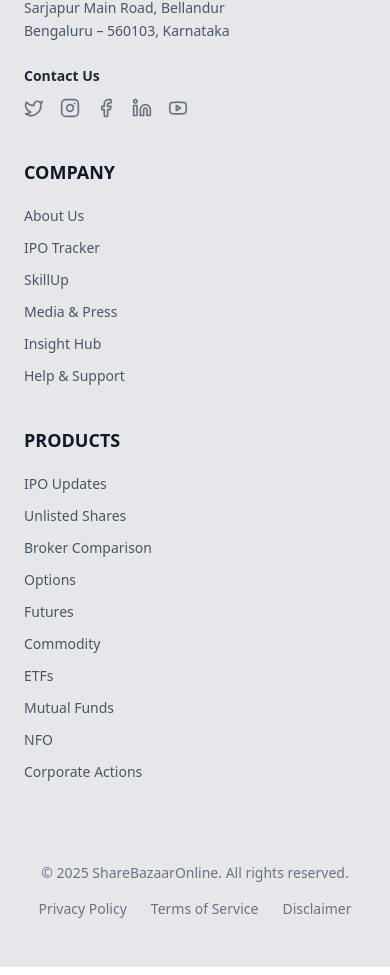
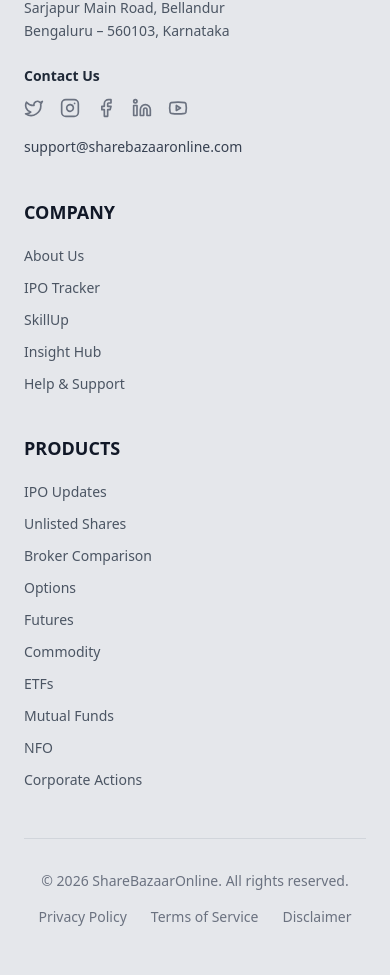
Before and after one commit to sharebazaronline1/sharebazaronline, a React (Vite) app: page / in a window 390 px wide. Shown: the part 6775-7750 px from the top of the page. Built offline with nearby package versions, Linux system fonts and the light colour scheme; no server answers; the database is empty; what @tailwindcss/typography would draw is missing.

Commit message:
footer fix

```diff
--- a/src/App.jsx
+++ b/src/App.jsx
@@ -41,6 +41,7 @@
 import AdminRoute from "./components/AdminRoute";
 // import AdminReferrals from "./pages/AdminReferrals";
 import AdminUsers from "./pages/AdminUsers"
+import ScrollToTop from "./components/ScrollToTop";
 import AdminPreIPO from "./pages/AdminPreIPO"
 import AdminOrders from "./pages/AdminOrders"
 import AdminBlog from "./pages/AdminBlog";
@@ -170,6 +171,7 @@
   return (
     <AuthProvider>
       <Router>
+         <ScrollToTop />
         <AppLayout />
       </Router>
     </AuthProvider>
--- a/src/components/Footer.jsx
+++ b/src/components/Footer.jsx
@@ -1,19 +1,27 @@
 // src/components/Footer.jsx
+
 import { Link } from "react-router-dom";
-import { Twitter, Instagram, Facebook, Linkedin, Youtube } from "lucide-react";
+import {
+  Twitter,
+  Instagram,
+  Facebook,
+  Linkedin,
+  Youtube,
+} from "lucide-react";
 
 const Footer = () => {
   const year = new Date().getFullYear();
 
   return (
-    <footer className="bg-gray-200 border-t border-gray-200 mt-2">
+    <footer className="bg-gray-200 border-t border-gray-300 mt-2">
       <div className="max-w-7xl mx-auto px-6 py-12">
+
         <div className="grid grid-cols-1 md:grid-cols-2 lg:grid-cols-5 gap-10">
 
-          {/* Company Info + LOGO */}
+          {/* COMPANY INFO */}
           <div className="lg:col-span-2">
+
             <div className="flex items-center gap-3 mb-6">
-
               <img
                 src="/images/sharebazaar.png"
                 alt="ShareBazaarOnline Logo"
@@ -22,69 +30,260 @@
             </div>
 
             <p className="text-sm text-gray-600 leading-relaxed mb-6">
-              Vaishnavi Tech Park, South Tower, 3rd Floor<br />
-              Sarjapur Main Road, Bellandur<br />
+              Vaishnavi Tech Park, South Tower, 3rd Floor
+              <br />
+              Sarjapur Main Road, Bellandur
+              <br />
               Bengaluru – 560103, Karnataka
             </p>
 
-            <div className="space-y-6">
+            {/* CONTACT */}
+            <div className="space-y-4">
+
               <div>
-                <p className="text-sm font-semibold text-gray-800 mb-3">Contact Us</p>
+                <p className="text-sm font-semibold text-gray-800 mb-3">
+                  Contact Us
+                </p>
+
                 <div className="flex gap-4">
-                  <a href="#" className="text-gray-500 hover:text-gray-900 transition"><Twitter size={20} /></a>
-                  <a href="#" className="text-gray-500 hover:text-gray-900 transition"><Instagram size={20} /></a>
-                  <a href="#" className="text-gray-500 hover:text-gray-900 transition"><Facebook size={20} /></a>
-                  <a href="#" className="text-gray-500 hover:text-gray-900 transition"><Linkedin size={20} /></a>
-                  <a href="#" className="text-gray-500 hover:text-gray-900 transition"><Youtube size={20} /></a>
+                  <a
+                    href="#"
+                    className="text-gray-500 hover:text-gray-900 transition"
+                  >
+                    <Twitter size={20} />
+                  </a>
+
+                  <a
+                    href="#"
+                    className="text-gray-500 hover:text-gray-900 transition"
+                  >
+                    <Instagram size={20} />
+                  </a>
+
+                  <a
+                    href="#"
+                    className="text-gray-500 hover:text-gray-900 transition"
+                  >
+                    <Facebook size={20} />
+                  </a>
+
+                  <a
+                    href="#"
+                    className="text-gray-500 hover:text-gray-900 transition"
+                  >
+                    <Linkedin size={20} />
+                  </a>
+
+                  <a
+                    href="#"
+                    className="text-gray-500 hover:text-gray-900 transition"
+                  >
+                    <Youtube size={20} />
+                  </a>
                 </div>
               </div>
 
-
+              <div>
+                <a
+                  href="mailto:support@sharebazaaronline.com"
+                  className="text-sm text-gray-700 hover:text-black transition"
+                >
+                  support@sharebazaaronline.com
+                </a>
+              </div>
 
             </div>
           </div>
 
-          {/* Company Links */}
+          {/* COMPANY */}
           <div>
-            <h3 className="text-lg font-bold text-gray-900 mb-5">COMPANY</h3>
+            <h3 className="text-lg font-bold text-gray-900 mb-5">
+              COMPANY
+            </h3>
+
             <ul className="space-y-3 text-sm text-gray-600">
-              <li><Link to="/about" className="hover:text-gray-900 transition">About Us</Link></li>
-              <li><Link to="/ipotracker" className="hover:text-gray-900 transition">IPO Tracker</Link></li>
-              <li><Link to="/skillup" className="hover:text-gray-900 transition">SkillUp</Link></li>
-              <li><Link to="/media" className="hover:text-gray-900 transition">Media & Press</Link></li>
-              <li><Link to="/insighthub" className="hover:text-gray-900 transition">Insight Hub</Link></li>
-              <li><Link to="/help" className="hover:text-gray-900 transition">Help & Support</Link></li>
+
+              <li>
+                <Link
+                  to="/"
+                  className="hover:text-gray-900 transition"
+                >
+                  About Us
+                </Link>
+              </li>
+
+              <li>
+                <Link
+                  to="/ipo/ipo-list"
+                  className="hover:text-gray-900 transition"
+                >
+                  IPO Tracker
+                </Link>
+              </li>
+
+              <li>
+                <Link
+                  to="/skill-up"
+                  className="hover:text-gray-900 transition"
+                >
+                  SkillUp
+                </Link>
+              </li>
+
+              <li>
+                <Link
+                  to="/insight-hub"
+                  className="hover:text-gray-900 transition"
+                >
+                  Insight Hub
+                </Link>
+              </li>
+
+              <li>
+                <a
+                  href="mailto:support@sharebazaaronline.com"
+                  className="hover:text-gray-900 transition"
+                >
+                  Help & Support
+                </a>
+              </li>
+
             </ul>
           </div>
 
-          {/* Products */}
-       <div>
-            <h3 className="text-lg font-bold text-gray-900 mb-5">PRODUCTS</h3>
+          {/* PRODUCTS */}
+          <div>
+            <h3 className="text-lg font-bold text-gray-900 mb-5">
+              PRODUCTS
+            </h3>
+
             <ul className="space-y-3 text-sm text-gray-600">
-              <li><Link to="/ipo" className="hover:text-gray-900 transition">IPO Updates</Link></li>
-              <li><Link to="/unlisted" className="hover:text-gray-900 transition">Unlisted Shares</Link></li>
-              <li><Link to="/broker-comparison" className="hover:text-gray-900 transition">Broker Comparison</Link></li>
-              <li><Link to="/options" className="hover:text-gray-900 transition">Options</Link></li>
-              <li><Link to="/futures" className="hover:text-gray-900 transition">Futures</Link></li>
-              <li><Link to="/commodity" className="hover:text-gray-900 transition">Commodity</Link></li>
-              <li><Link to="/etf" className="hover:text-gray-900 transition">ETFs</Link></li>
-              <li><Link to="/mutual-funds" className="hover:text-gray-900 transition">Mutual Funds</Link></li>
-              <li><Link to="/nfo" className="hover:text-gray-900 transition">NFO</Link></li>
-              <li><Link to="/corporate-actions" className="hover:text-gray-900 transition">Corporate Actions</Link></li>
+
+              <li>
+                <Link
+                  to="/ipo/ipo-list"
+                  className="hover:text-gray-900 transition"
+                >
+                  IPO Updates
+                </Link>
+              </li>
+
+              <li>
+                <Link
+                  to="/pre-ipo-stocks"
+                  className="hover:text-gray-900 transition"
+                >
+                  Unlisted Shares
+                </Link>
+              </li>
+
+              <li>
+                <Link
+                  to="/broker-analyzer"
+                  className="hover:text-gray-900 transition"
+                >
+                  Broker Comparison
+                </Link>
+              </li>
+
+              <li>
+                <Link
+                  to="/skill-up"
+                  className="hover:text-gray-900 transition"
+                >
+                  Options
+                </Link>
+              </li>
+
+              <li>
+                <Link
+                  to="/skill-up"
+                  className="hover:text-gray-900 transition"
+                >
+                  Futures
+                </Link>
+              </li>
+
+              <li>
+                <Link
+                  to="/skill-up"
+                  className="hover:text-gray-900 transition"
+                >
+                  Commodity
+                </Link>
+              </li>
+
+              <li>
+                <Link
+                  to="/skill-up"
+                  className="hover:text-gray-900 transition"
+                >
+                  ETFs
+                </Link>
+              </li>
+
+              <li>
+                <Link
+                  to="/skill-up"
+                  className="hover:text-gray-900 transition"
+                >
+                  Mutual Funds
+                </Link>
+              </li>
+
+              <li>
+                <Link
+                  to="/skill-up"
+                  className="hover:text-gray-900 transition"
+                >
+                  NFO
+                </Link>
+              </li>
+
+              <li>
+                <Link
+                  to="/skill-up"
+                  className="hover:text-gray-900 transition"
+                >
+                  Corporate Actions
+                </Link>
+              </li>
+
             </ul>
           </div>
-
         </div>
 
-        {/* Bottom Bar */}
-        <div className="mt-12 pt-8 border-t border-gray-200 flex flex-col lg:flex-row justify-between items-center text-sm text-gray-500">
-          <p>© 2025 ShareBazaarOnline. All rights reserved.</p>
+        {/* BOTTOM */}
+        <div className="mt-12 pt-8 border-t border-gray-300 flex flex-col lg:flex-row justify-between items-center text-sm text-gray-500">
+
+          <p>
+            © {year} ShareBazaarOnline. All rights reserved.
+          </p>
+
           <div className="flex gap-6 mt-4 lg:mt-0">
-            <Link to="/privacy" className="hover:text-gray-900 transition">Privacy Policy</Link>
-            <Link to="/terms" className="hover:text-gray-900 transition">Terms of Service</Link>
-            <Link to="/disclaimer" className="hover:text-gray-900 transition">Disclaimer</Link>
+
+            <Link
+              to="/"
+              className="hover:text-gray-900 transition"
+            >
+              Privacy Policy
+            </Link>
+
+            <Link
+              to="/"
+              className="hover:text-gray-900 transition"
+            >
+              Terms of Service
+            </Link>
+
+            <Link
+              to="/"
+              className="hover:text-gray-900 transition"
+            >
+              Disclaimer
+            </Link>
+
           </div>
-
         </div>
       </div>
     </footer>
--- /dev/null
+++ b/src/components/ScrollToTop.jsx
@@ -0,0 +1,20 @@
+// src/components/ScrollToTop.jsx
+
+import { useEffect } from "react";
+import { useLocation } from "react-router-dom";
+
+const ScrollToTop = () => {
+  const { pathname } = useLocation();
+
+  useEffect(() => {
+    window.scrollTo({
+      top: 0,
+      left: 0,
+      behavior: "instant",
+    });
+  }, [pathname]);
+
+  return null;
+};
+
+export default ScrollToTop;
```
